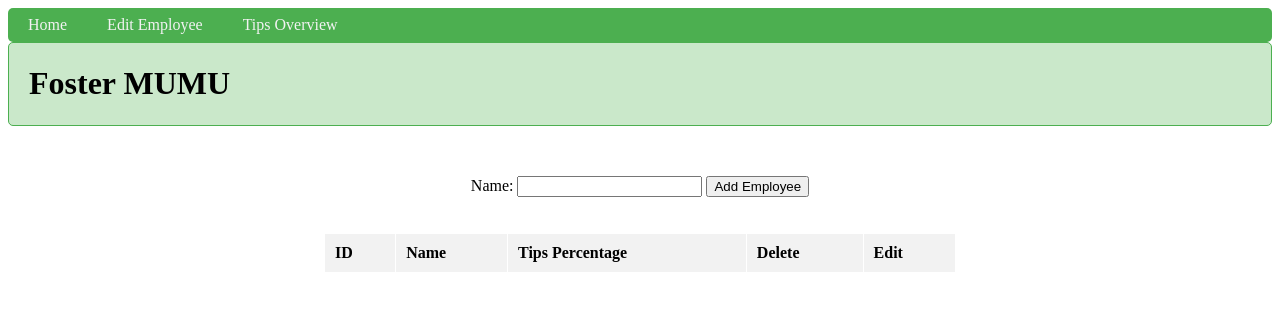
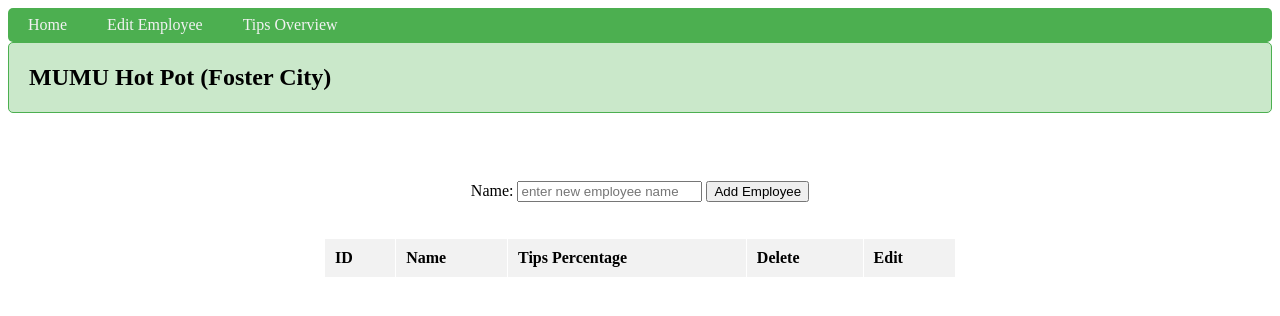
Before and after one commit to hoyin0929/tips_calculation_app, a website: page client/index.html in a window 1280 px wide. Drawn offline with Linux system fonts and the light colour scheme; no server answers.

```diff
--- a/client/index.html
+++ b/client/index.html
@@ -14,12 +14,12 @@
         <a href="index.html">Edit Employee</a>
         <a href="overview.html">Tips Overview</a>
         </div>
-      <div class="sticky"><h1><label for ="today">Foster MUMU</label></h1></div>
+        <div class="sticky"><h2><label for ="today"> MUMU Hot Pot (Foster City)</label></h2></div></br>
 
         </div>
     <main>
         <label>Name:</label>
-        <input type = "text" id = "name-input">
+        <input type = "text" id = "name-input" placeholder = "enter new employee name">
         <button id="add-name-btn">Add Employee</button>
 
         <br><br><br>
```
Also changed, not shown: 1 other file.
